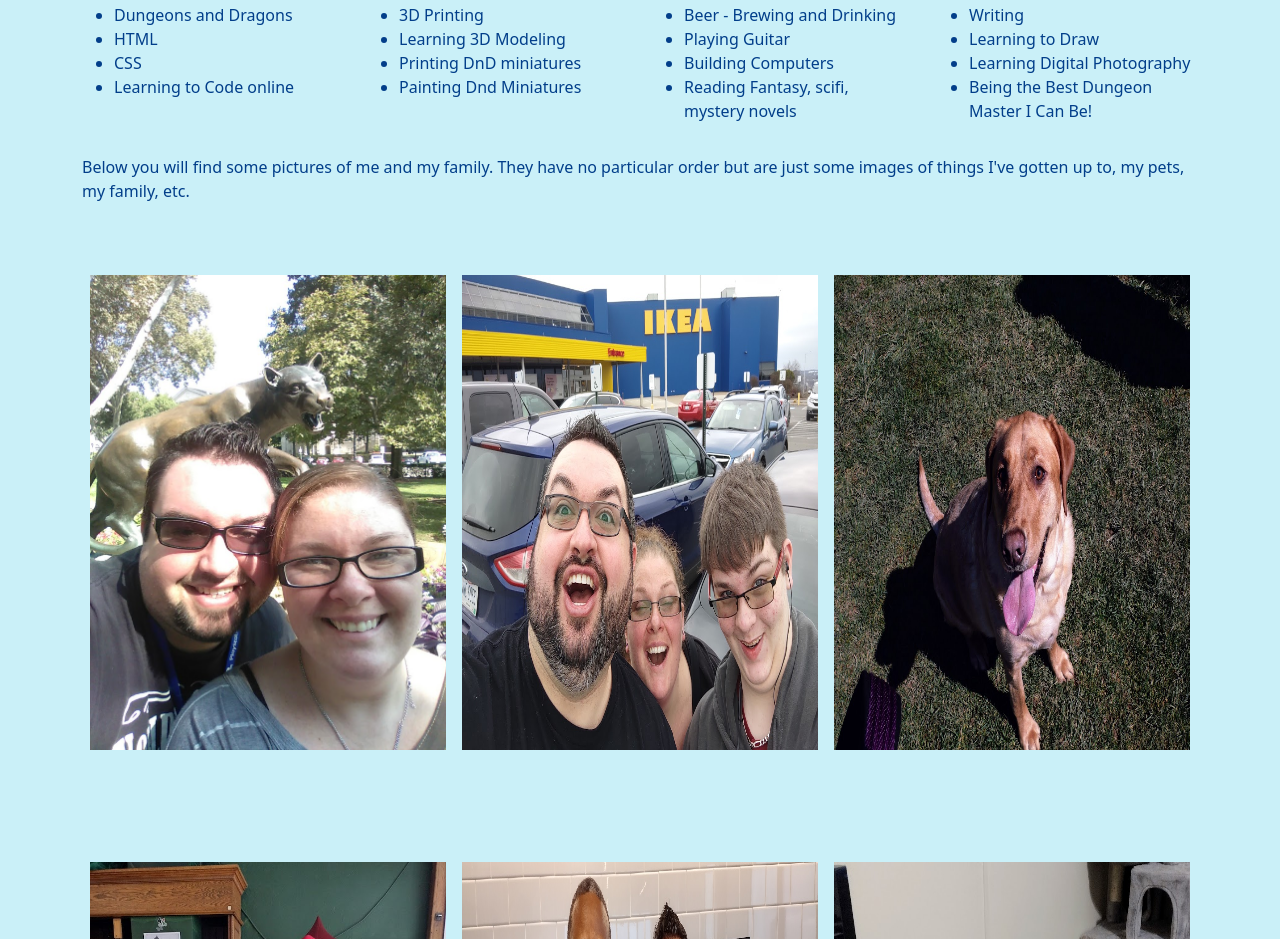
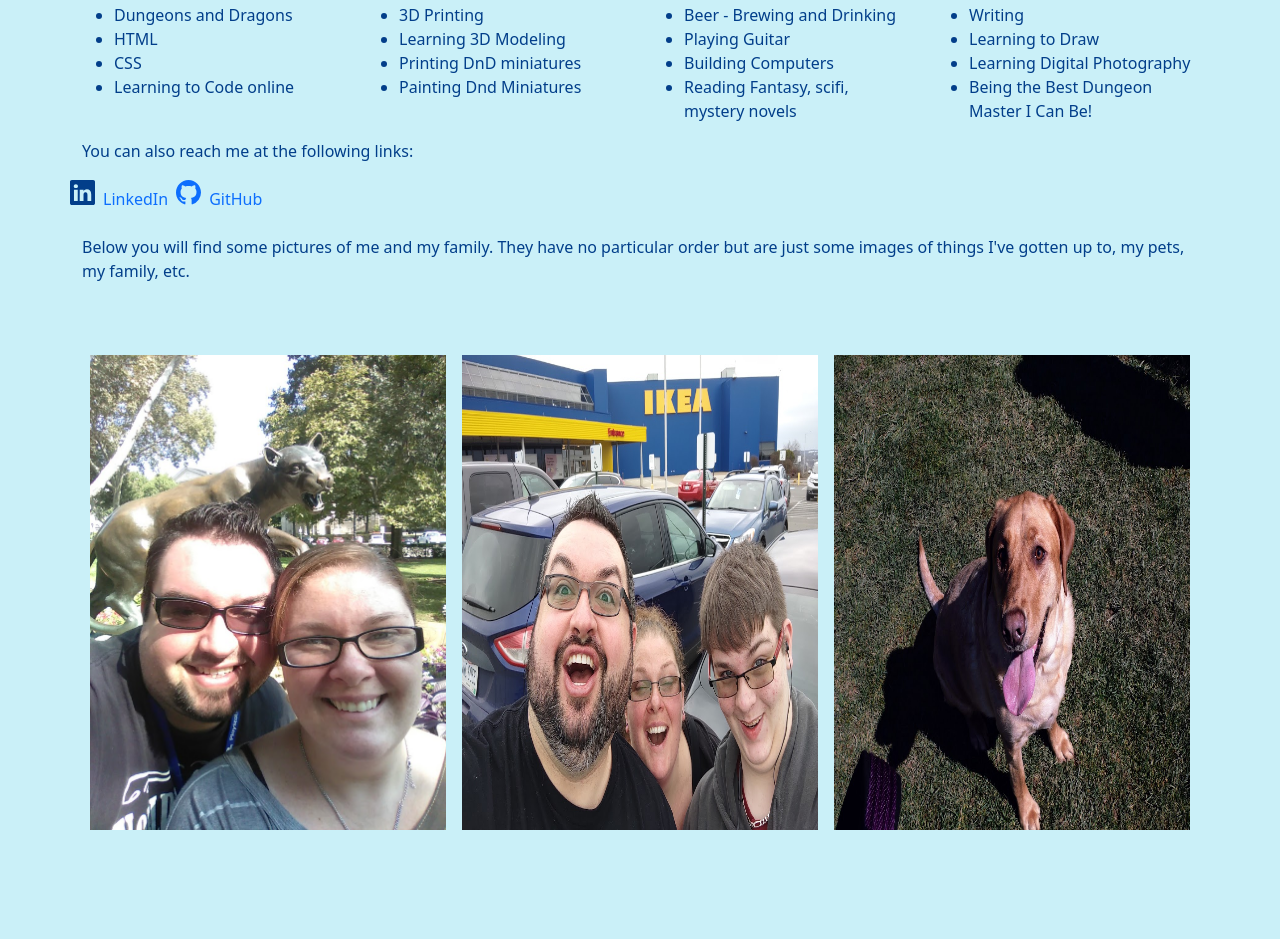
Before and after one commit to ZappBrann1gan58/C-M-Rich-Resume, a plain HTML site: page index.html in a window 1280 px wide. Shown: the part 4621-5560 px from the top of the page. Drawn offline with nearby package versions, Linux system fonts and the light colour scheme.

Commit message:
Added some links to about

```diff
--- a/index.html
+++ b/index.html
@@ -367,6 +367,19 @@
                   <li>Being the Best Dungeon Master I Can Be!</li>
                 </ul>
               </div>
+                <div class="row">
+                <p>You can also reach me at the following links: </p>
+                <ul class="nav col-md-4" >
+                  <li><svg xmlns="http://www.w3.org/2000/svg" width="25" height="25" fill="currentColor" class="bi bi-linkedin wht" viewBox="0 0 16 16">
+                    <path d="M0 1.146C0 .513.526 0 1.175 0h13.65C15.474 0 16 .513 16 1.146v13.708c0 .633-.526 1.146-1.175 1.146H1.175C.526 16 0 15.487 0 14.854V1.146zm4.943 12.248V6.169H2.542v7.225h2.401zm-1.2-8.212c.837 0 1.358-.554 1.358-1.248-.015-.709-.52-1.248-1.342-1.248-.822 0-1.359.54-1.359 1.248 0 .694.521 1.248 1.327 1.248h.016zm4.908 8.212V9.359c0-.216.016-.432.08-.586.173-.431.568-.878 1.232-.878.869 0 1.216.662 1.216 1.634v3.865h2.401V9.25c0-2.22-1.184-3.252-2.764-3.252-1.274 0-1.845.7-2.165 1.193v.025h-.016a5.54 5.54 0 0 1 .016-.025V6.169h-2.4c.03.678 0 7.225 0 7.225h2.4z"/>
+                  </svg></li>
+                  <li class="nav-item wht"><a href="https://www.linkedin.com/in/charles-mike-richardson-655913a2/" class="nav-link px-2" target="_blank">LinkedIn</a></li>
+                <li><a href="https://www.linkedin.com/in/charles-mike-richardson-655913a2/"><svg xmlns="http://www.w3.org/2000/svg" width="25" height="25" fill="currentColor" class="bi bi-github wht" viewBox="0 0 16 16">
+                  <path d="M8 0C3.58 0 0 3.58 0 8c0 3.54 2.29 6.53 5.47 7.59.4.07.55-.17.55-.38 0-.19-.01-.82-.01-1.49-2.01.37-2.53-.49-2.69-.94-.09-.23-.48-.94-.82-1.13-.28-.15-.68-.52-.01-.53.63-.01 1.08.58 1.23.82.72 1.21 1.87.87 2.33.66.07-.52.28-.87.51-1.07-1.78-.2-3.64-.89-3.64-3.95 0-.87.31-1.59.82-2.15-.08-.2-.36-1.02.08-2.12 0 0 .67-.21 2.2.82.64-.18 1.32-.27 2-.27.68 0 1.36.09 2 .27 1.53-1.04 2.2-.82 2.2-.82.44 1.1.16 1.92.08 2.12.51.56.82 1.27.82 2.15 0 3.07-1.87 3.75-3.65 3.95.29.25.54.73.54 1.48 0 1.07-.01 1.93-.01 2.2 0 .21.15.46.55.38A8.012 8.012 0 0 0 16 8c0-4.42-3.58-8-8-8z"/>
+                </svg></a></li>
+                <li class="nav-item wht"><a href="https://github.com/ZappBrann1gan58" class="nav-link px-2" target="_blank">GitHub</a></li>
+                </ul>
+              </div>
             </div>
             <p class="mt-3">Below you will find some pictures of me and my family. They have no particular order but are just some images of things I've gotten up to, my pets, my family, etc.</p>
               <div class="container">
```
